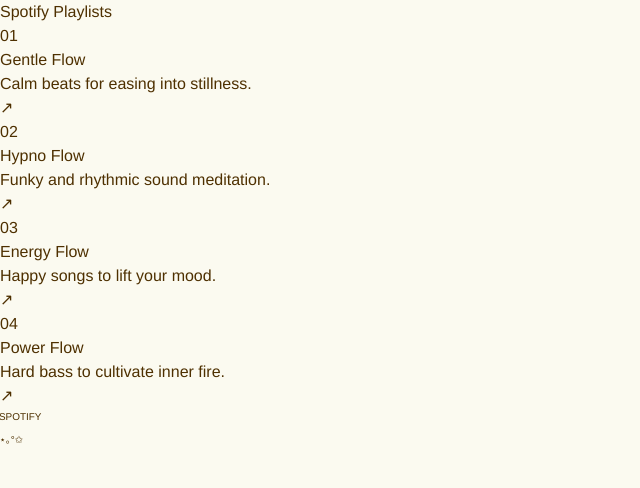
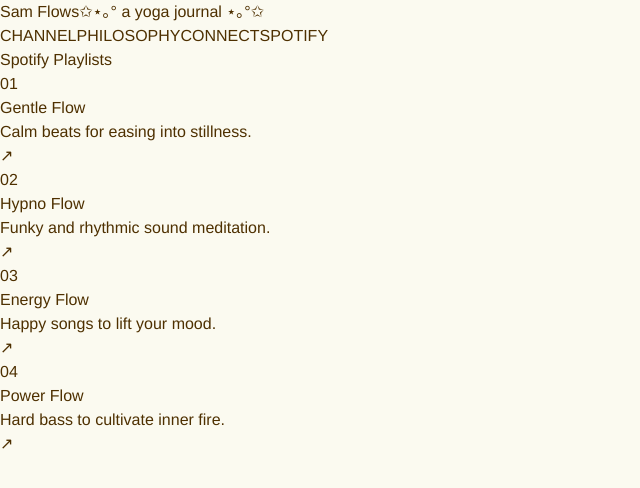
Before and after one commit to samanthacabrera/yoga-site, a React (Vite) app: page / in a window 1280 px wide. Both pictures are taken after a click on the button "SPOTIFY". Shown: the top 488 px of the page, without its empty margins (0-640 px from the left). Built offline with nearby package versions, Linux system fonts and the light colour scheme; a web font is replaced by a local one.

Commit message:
simplify Hero nav

```diff
--- a/src/Hero.jsx
+++ b/src/Hero.jsx
@@ -1,44 +1,7 @@
 import { useState } from "react";
 
 function Hero({ channel, philosophy, connect, spotify }) {
-  const items = [
-    "CHANNEL",
-    "PHILOSOPHY",
-    "CONNECT",
-    "SPOTIFY",
-  ];
-
-  const SIZE = 700;
-  const CENTER = SIZE / 2;
-  const RADIUS = 240;
-
   const [active, setActive] = useState(null);
-
-  const positions = [
-    {
-      x: CENTER,
-      y: CENTER - RADIUS,
-    },
-    {
-      x: CENTER + RADIUS,
-      y: CENTER,
-    },
-    {
-      x: CENTER,
-      y: CENTER + RADIUS,
-    },
-    {
-      x: CENTER - RADIUS,
-      y: CENTER,
-    },
-  ];
-
-  const circlePoints = {
-    PHILOSOPHY: positions[0],
-    SPOTIFY: positions[1],
-    CONNECT: positions[2],
-    CHANNEL: positions[3],
-  };
 
   const content = {
     CHANNEL: channel,
@@ -47,108 +10,90 @@
     SPOTIFY: spotify,
   };
 
-  const heroTransforms = {
-    CHANNEL:
-      "translateX(30vw) translateY(0) scale(0.62)",
-
-    PHILOSOPHY:
-      "translateX(0) translateY(25vh) scale(0.62)",
-
-    CONNECT:
-      "translateX(0) translateY(-25vh) scale(0.62)",
-
-    SPOTIFY:
-      "translateX(-30vw) translateY(0) scale(0.62)",
-  };
+  const items = [
+    "CHANNEL",
+    "PHILOSOPHY",
+    "CONNECT",
+    "SPOTIFY",
+  ];
 
   return (
-    <main className="relative h-screen w-full overflow-hidden bg-[#f5f0e8] text-[#291503]">
+    <main className="flex h-screen w-full overflow-hidden bg-[#f5f0e8] text-[#291503]">
 
-      <div className="absolute inset-0 z-0 overflow-hidden">
-        {active && (
+      <section className="flex h-full w-1/2 flex-col justify-center px-12 md:px-20 lg:px-28">
+
+        <button
+          type="button"
+          onClick={() => setActive(null)}
+          className="mb-16 flex w-fit flex-col items-start"
+        >
+          <span className="text-md tracking-[0.3em] transition-opacity hover:opacity-60">
+            Sam Flows
+          </span>
+
+          <span className="mt-1 text-[11px] tracking-widest">
+            ✩⋆｡° a yoga journal ⋆｡°✩
+          </span>
+        </button>
+
+        <nav className="flex flex-col items-start">
+          {items.map((item) => (
+            <button
+              key={item}
+              type="button"
+              onClick={() => setActive(item)}
+              className="group flex items-center gap-4 py-2"
+            >
+              <span
+                className={`
+                  h-2
+                  w-2
+                  rounded-full
+                  transition-all
+                  duration-300
+                  ${
+                    active === item
+                      ? "bg-[#291503]"
+                      : "bg-[#291503]/25 group-hover:bg-[#291503]"
+                  }
+                `}
+              />
+
+              <span
+                className={`
+                  text-sm
+                  tracking-[0.35em]
+                  transition-all
+                  duration-300
+                  ${
+                    active === item
+                      ? "text-[#291503]"
+                      : "text-[#291503]/60 group-hover:text-[#291503]"
+                  }
+                `}
+              >
+                {item}
+              </span>
+            </button>
+          ))}
+        </nav>
+
+      </section>
+
+      <section className="h-full w-1/2 overflow-hidden border-l border-[#291503]/10">
+        {active ? (
           <div className="h-full w-full">
             {content[active]}
           </div>
+        ) : (
+          <div className="flex h-full items-center justify-center px-12">
+            {/* video goes here later */}
+          </div>
         )}
-      </div>
+      </section>
 
-
-      <div
-        className="absolute inset-0 z-20 origin-center transition-transform duration-1000 ease-[cubic-bezier(0.76,0,0.24,1)]"
-        style={{
-          transform: active
-            ? heroTransforms[active]
-            : "translateX(0) translateY(0) scale(1)",
-        }}
-      >
-
-        <div className="absolute inset-0 bg-[#f5f0e8]" />
-
-        <Nav
-          items={items}
-          circlePoints={circlePoints}
-          onClick={setActive}
-        />
-
-      <div className="absolute inset-0 z-40 flex items-center justify-center pointer-events-none">
-        <button
-          type="button"
-          onClick={() => setActive(null)}
-          className="pointer-events-auto flex flex-col items-center"
-        >
-          <span className="text-md tracking-[0.3em] transition-opacity duration-300 hover:opacity-60">
-            Sam Flows
-          </span>
-
-          <span className="mt-1 text-[12px] tracking-widest transition-opacity duration-300 hover:opacity-60">
-            ✩⋆｡° a yoga journal ⋆｡°✩
-          </span>
-        </button>
-      </div>
-
-      </div>
     </main>
   );
 }
 
-function Nav({
-  items,
-  circlePoints,
-  onClick,
-}) {
-  return (
-    <div className="absolute left-1/2 top-1/2 z-10 h-[700px] w-[700px] -translate-x-1/2 -translate-y-1/2">
-
-      {items.map((label) => {
-        const point = circlePoints[label];
-
-        return (
-          <button
-            key={label}
-            type="button"
-            onClick={() => onClick(label)}
-            style={{
-              left: point.x,
-              top: point.y,
-              transform: "translate(-50%, -50%)",
-            }}
-            className="group absolute"
-          >
-            <div className="flex flex-col items-center gap-2">
-
-              <div className="h-2.5 w-2.5 rounded-full bg-[#291503]/25 transition-all duration-500 group-hover:scale-150 group-hover:bg-[#291503]" />
-
-              <span className="whitespace-nowrap text-[11px] tracking-[0.45em] text-[#291503]/70 transition-colors duration-300 group-hover:text-[#291503] md:text-sm">
-                {label}
-              </span>
-
-            </div>
-          </button>
-        );
-      })}
-
-    </div>
-  );
-}
-
 export default Hero;
--- a/src/Spotify.jsx
+++ b/src/Spotify.jsx
@@ -23,8 +23,8 @@
   ];
 
   return (
-    <section className="h-full overflow-hidden px-6 py-16 text-[#291503] md:px-16">
-      <div className="mx-auto flex h-full max-w-5xl flex-col justify-center">
+    <section className="flex h-full w-full items-center justify-end overflow-hidden px-6 py-16 text-[#291503] md:px-16">
+      <div className="flex h-full w-[75%] flex-col justify-center">
         <h2 className="text-5xl font-light tracking-tight md:text-6xl">
           Spotify Playlists
         </h2>
```
